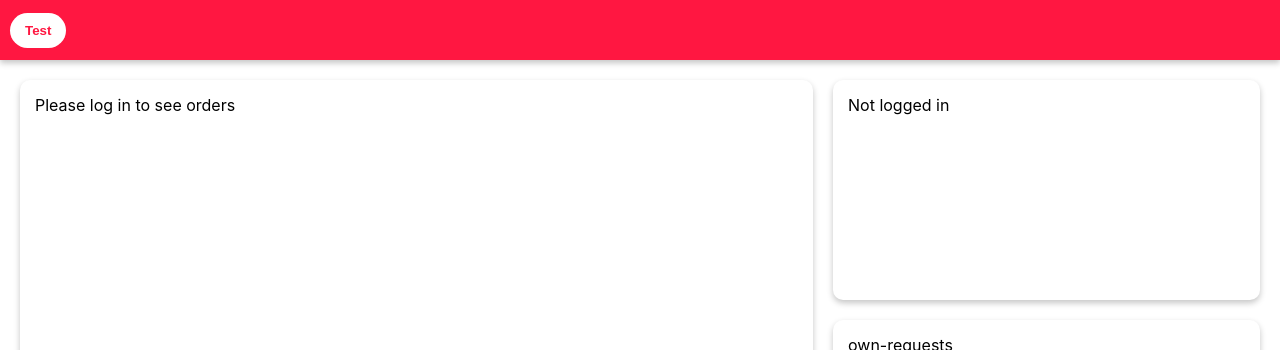
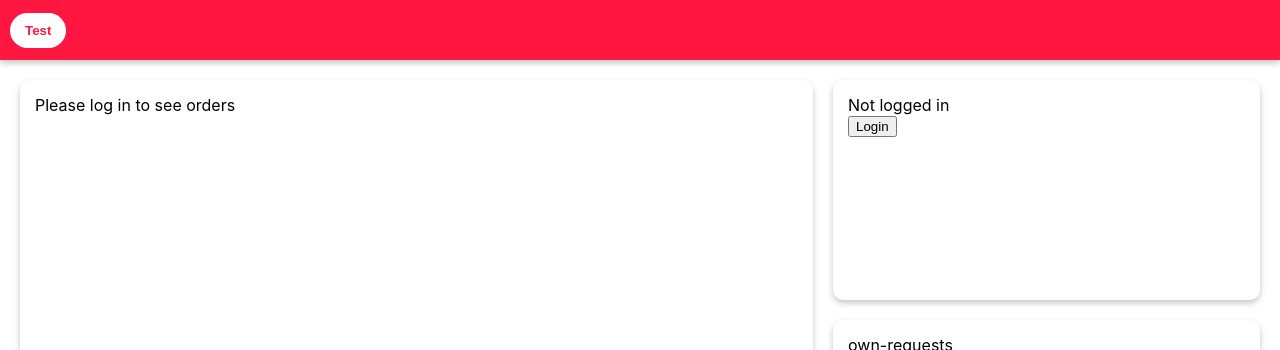
Before and after one commit to OfficialPhilcomm/service-market, a React (Create React App) app: page / in a window 1280 px wide. Shown: the top 350 px of the page. Built offline with nearby package versions, Linux system fonts and the light colour scheme; the HTML template or start-up script is replaced by a standard one.

Commit message:
Make first context work

```diff
--- a/public/index.html
+++ b/public/index.html
@@ -24,7 +24,7 @@
       work correctly both with client-side routing and a non-root public URL.
       Learn how to configure a non-root public URL by running `npm run build`.
     -->
-    <title>React App</title>
+    <title>PokeMMO Breeder Market</title>
   </head>
   <body>
     <noscript>You need to enable JavaScript to run this app.</noscript>
--- a/src/App.js
+++ b/src/App.js
@@ -2,7 +2,7 @@ import React from "react";
 import "./App.css";
 import NavBar from "./components/layout/navbar/NavBar";
 import Main from "./components/layout/main/Main";
-import LoginContext from "./contexts/LoginContext";
+import AuthenticationContextProvider from "./contexts/AuthenticationContext";
 
 export default class App extends React.Component {
   state = {
@@ -15,12 +15,12 @@ export default class App extends React.Component {
 
   render() {
     return (
-      <LoginContext.Provider value={this.state.loginStatus}>
+      <AuthenticationContextProvider value={{ logged_in: true }}>
         <div className="App">
           <NavBar />
           <Main />
         </div>
-      </LoginContext.Provider>
+      </AuthenticationContextProvider>
     );
   }
 }
--- /dev/null
+++ b/src/components/layout/LoginLogout.js
@@ -0,0 +1,19 @@
+import React, { Component } from "react";
+import { AuthenticationContext } from "../../contexts/AuthenticationContext";
+
+export default class LoginLogout extends Component {
+  static contextType = AuthenticationContext;
+
+  render() {
+    const { logged_in, login, logout } = this.context;
+    return (
+      <div>
+        {logged_in ? (
+          <button onClick={logout}>Logout</button>
+        ) : (
+          <button onClick={() => login()}>Login</button>
+        )}
+      </div>
+    );
+  }
+}
--- a/src/components/layout/all_requests/AllRequests.js
+++ b/src/components/layout/all_requests/AllRequests.js
@@ -1,7 +1,7 @@
 import React, { Component } from "react";
 import axios from "axios";
 import OrderBox from "../order/OrderBox";
-import LoginContext from "../../../contexts/LoginContext";
+import AuthenticationContext from "../../../contexts/AuthenticationContext";
 
 export default class AllRequests extends Component {
   state = {
--- a/src/components/layout/main/Main.js
+++ b/src/components/layout/main/Main.js
@@ -4,8 +4,12 @@ import AllRequests from "../all_requests/AllRequests";
 import UserInfo from "../userinfo/UserInfo";
 
 import "./Main.css";
+import axios from "axios";
+import { AuthenticationContext } from "../../../contexts/AuthenticationContext";
 
 export default class Main extends Component {
+  static contextType = AuthenticationContext;
+
   render() {
     return (
       <main>
--- a/src/components/layout/userinfo/UserInfo.js
+++ b/src/components/layout/userinfo/UserInfo.js
@@ -1,16 +1,20 @@
-import React, { Component } from "react";
-import LoginContext from "../../../contexts/LoginContext";
+import React, { Component, useState, useContext } from "react";
+import { AuthenticationContext } from "../../../contexts/AuthenticationContext";
+import LoginLogout from "../LoginLogout";
 
 export default class UserInfo extends Component {
+  static contextType = AuthenticationContext;
+
+  componentDidMount() {}
+
   render() {
+    const { logged_in, username } = this.context;
+
     return (
-      <LoginContext.Consumer>
-        {(data) => (
-          <div className="user-info">
-            <span>{data.logged_in ? data.username : "Not logged in"}</span>
-          </div>
-        )}
-      </LoginContext.Consumer>
+      <div className="user-info">
+        <span>{logged_in ? username : "Not logged in"}</span>
+        <LoginLogout />
+      </div>
     );
   }
 }
--- /dev/null
+++ b/src/contexts/AuthenticationContext.js
@@ -0,0 +1,64 @@
+import React, { useState, Component, createContext } from "react";
+import axios from "axios";
+
+export const AuthenticationContext = createContext();
+
+class AuthenticationContextProvider extends Component {
+  state = {
+    logged_in: false,
+    username: null,
+    auth_token: null,
+  };
+
+  login = async (u, p) => {
+    const response = await axios({
+      method: "post",
+      url: "https://philcomm.dev/servicemarket/api/login.php",
+      data: {
+        user: "Philcomm",
+        pass: "",
+      },
+      headers: { "Content-Type": "application/json" },
+    });
+
+    const result = response.data;
+
+    if (result.success) {
+      console.log(response.data);
+      this.setState({
+        logged_in: true,
+        auth_token: result.auth_token,
+        username: result.username,
+      });
+    }
+
+    /*if (!response.data.token_valid) {
+      const loginResponse = await axios({
+        method: "post",
+        url: "https://philcomm.dev/servicemarket/api/login.php",
+        data: {
+          user: "Philcomm",
+          pass: "",
+        },
+      });
+      console.log(loginResponse.data);
+      console.log(this.context);
+    }*/
+  };
+
+  logout = async () => {
+    this.setState({ logged_in: false, username: null, auth_token: null });
+  };
+
+  render() {
+    return (
+      <AuthenticationContext.Provider
+        value={{ ...this.state, login: this.login, logout: this.logout }}
+      >
+        {this.props.children}
+      </AuthenticationContext.Provider>
+    );
+  }
+}
+
+export default AuthenticationContextProvider;
--- a/src/contexts/LoginContext.js
+++ /dev/null
@@ -1,5 +0,0 @@
-import React from "react";
-
-const LoginContext = React.createContext();
-
-export default LoginContext;
```
